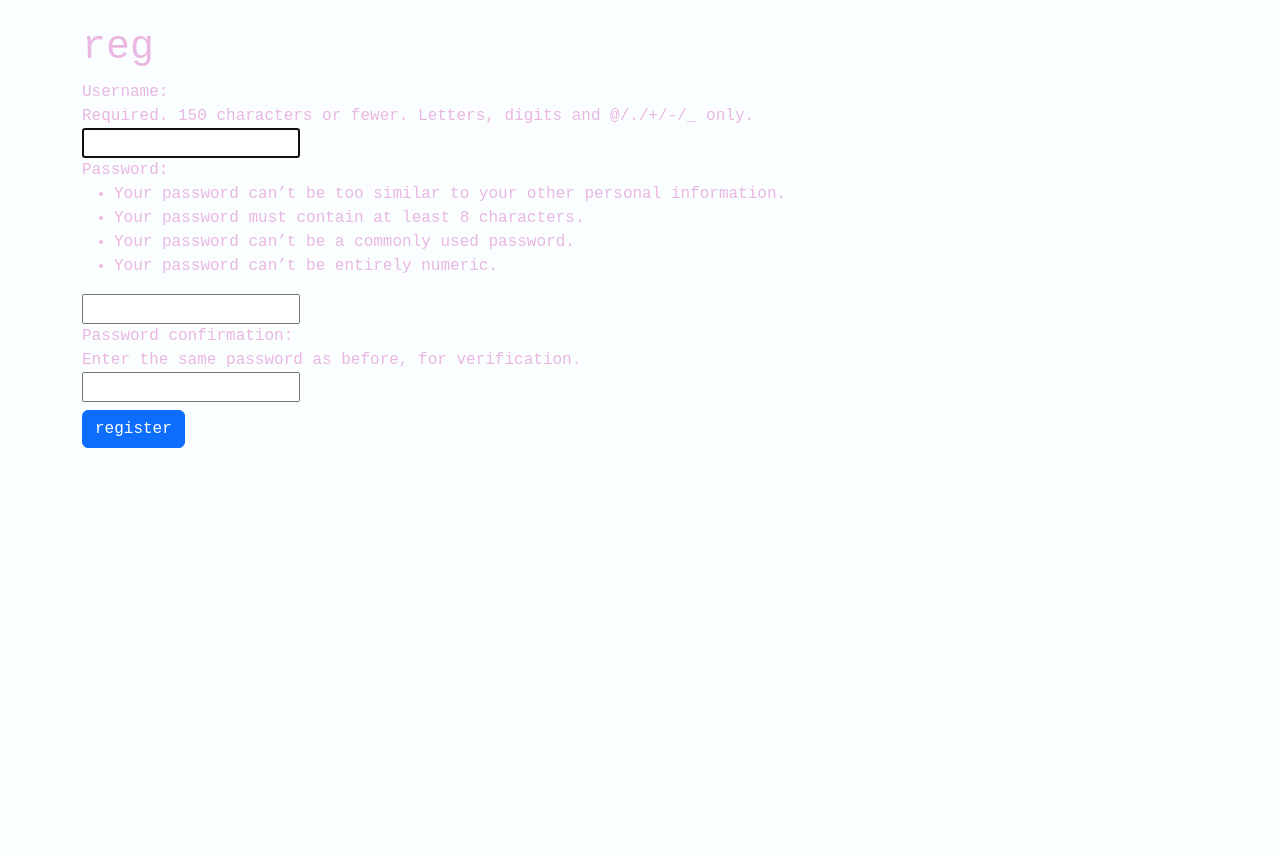
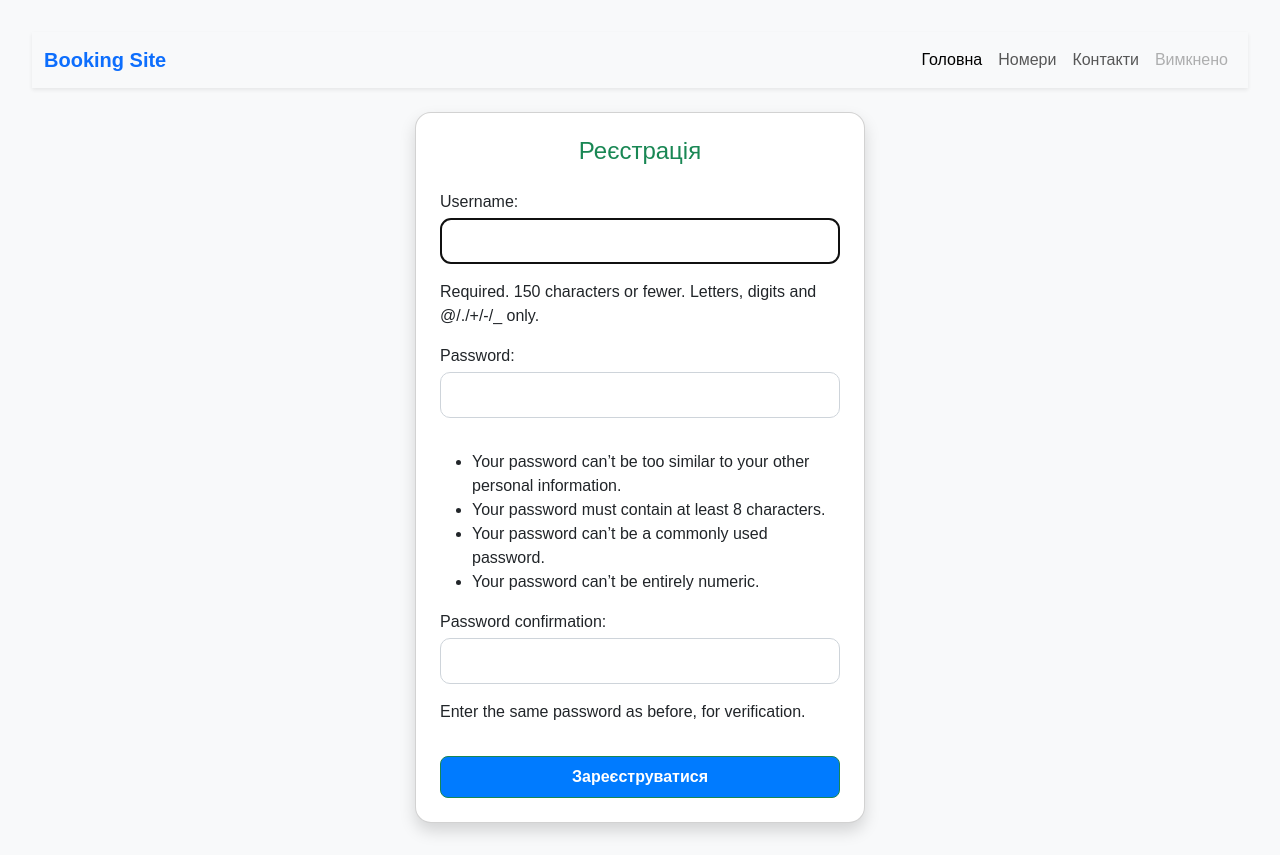
Before and after one commit to T0-x-1c/booking_hotels, a Django app: page /register/ in a window 1280 px wide. Before the commit the page ends 448 px from the top, so only its background shows below. Run offline with Django 5.2, Linux system fonts and the light colour scheme.

Commit message:
css and style reg and log pages

```diff
--- a/static/css/style.css
+++ b/static/css/style.css
@@ -8,3 +8,133 @@ body{
     flex-wrap: wrap;
     gap: 20px;
 }
+
+body {
+    font-family: 'Poppins', sans-serif;
+    background-color: #f8f9fa;
+    margin: 0;
+    padding: 2rem;
+    color: #212529;
+}
+
+h1 {
+    font-size: 2.5rem;
+    color: #b388eb;
+    font-weight: 600;
+    text-align: center;
+}
+
+h2 {
+    font-size: 1.5rem;
+    color: #6c757d;
+    text-align: center;
+    margin-bottom: 2rem;
+}
+
+.room-list {
+    display: grid;
+    grid-template-columns: repeat(auto-fit, minmax(300px, 1fr));
+    gap: 2rem;
+    padding: 0 2rem;
+}
+
+.card {
+    background-color: #ffffff;
+    border-radius: 16px;
+    box-shadow: 0 10px 25px rgba(0, 0, 0, 0.1);
+    overflow: hidden;
+    transition: transform 0.3s ease;
+}
+
+.card:hover {
+    transform: translateY(-5px);
+}
+
+.card img {
+    width: 100%;
+    height: 200px;
+    object-fit: cover;
+}
+
+.card-body {
+    padding: 1rem;
+}
+
+.card-body h3 {
+    margin-top: 0;
+    font-size: 1.25rem;
+    color: #343a40;
+}
+
+.price {
+    font-size: 1.1rem;
+    margin: 0.5rem 0;
+    color: #17a2b8;
+}
+
+.badge {
+    display: inline-block;
+    background-color: #ffeeba;
+    color: #856404;
+    padding: 0.25rem 0.75rem;
+    border-radius: 8px;
+    font-weight: 500;
+}
+
+.btn {
+    display: inline-block;
+    margin-top: 1rem;
+    padding: 0.5rem 1rem;
+    background-color: #007bff;
+    color: white;
+    border-radius: 8px;
+    text-decoration: none;
+    font-weight: bold;
+    transition: background 0.3s ease;
+}
+
+.btn:hover {
+    background-color: #0056b3;
+}
+
+.badge {
+    display: inline-block;
+    padding: 0.35rem 0.75rem;
+    border-radius: 12px;
+    font-weight: 600;
+    text-transform: uppercase;
+    font-size: 0.85rem;
+    margin: 0.5rem 0;
+}
+
+/* Люкс — жовтий */
+.badge.luks {
+    background-color: #ffe066;
+    color: #856404;
+}
+
+/* Стандарт — зелений */
+.badge.standard {
+    background-color: #d4edda;
+    color: #155724;
+}
+
+/* Економ — синій */
+.badge.economy {
+    background-color: #cce5ff;
+    color: #004085;
+}
+
+form input, form select {
+    border-radius: 10px;
+    padding: 10px;
+    border: 1px solid #ced4da;
+    width: 100%;
+    margin-bottom: 1rem;
+}
+
+form label {
+    font-weight: 500;
+    margin-bottom: 0.25rem;
+    display: block;
+}
--- a/templates/base.html
+++ b/templates/base.html
@@ -1,18 +1,55 @@
 <!DOCTYPE html>
 <html lang="uk">
+
 <head>
     <meta charset="UTF-8">
-    <title>{% block title %} Сайт {% endblock %}</title>
-    <link href="https://cdn.jsdelivr.net/npm/bootstrap@5.3.6/dist/css/bootstrap.min.css" rel="stylesheet" integrity="sha384-4Q6Gf2aSP4eDXB8Miphtr37CMZZQ5oXLH2yaXMJ2w8e2ZtHTl7GptT4jmndRuHDT" crossorigin="anonymous">
+    <title>{% block title %} Booking Rooms {% endblock %}</title>
+    <link href="https://cdn.jsdelivr.net/npm/bootstrap@5.3.6/dist/css/bootstrap.min.css" rel="stylesheet"
+        integrity="sha384-4Q6Gf2aSP4eDXB8Miphtr37CMZZQ5oXLH2yaXMJ2w8e2ZtHTl7GptT4jmndRuHDT" crossorigin="anonymous">
     {% load static %}
-		<link rel="stylesheet" href="{% static 'css/style.css' %}">
+    <link rel="stylesheet" href="{% static 'css/style.css' %}">
 </head>
+
 <body>
-<div class="container mt-4">
-    {% block content %}
 
-    {% endblock %}
-</div>
-<script src="https://cdn.jsdelivr.net/npm/bootstrap@5.3.6/dist/js/bootstrap.bundle.min.js" integrity="sha384-j1CDi7MgGQ12Z7Qab0qlWQ/Qqz24Gc6BM0thvEMVjHnfYGF0rmFCozFSxQBxwHKO" crossorigin="anonymous"></script>
+    <!-- 🔵 НАВІГАЦІЙНА ПАНЕЛЬ -->
+    <nav class="navbar navbar-expand-lg navbar-light bg-light shadow-sm">
+        <div class="container-fluid">
+            <a class="navbar-brand fw-bold text-primary" href="#">Booking Site</a>
+            <button class="navbar-toggler" type="button" data-bs-toggle="collapse" data-bs-target="#navbarNav"
+                aria-controls="navbarNav" aria-expanded="false" aria-label="Toggle navigation">
+                <span class="navbar-toggler-icon"></span>
+            </button>
+
+            <div class="collapse navbar-collapse justify-content-end" id="navbarNav">
+                <ul class="navbar-nav">
+                    <li class="nav-item">
+                        <a class="nav-link active" aria-current="page" href="#">Головна</a>
+                    </li>
+                    <li class="nav-item">
+                        <a class="nav-link" href="#">Номери</a>
+                    </li>
+                    <li class="nav-item">
+                        <a class="nav-link" href="#">Контакти</a>
+                    </li>
+                    <li class="nav-item">
+                        <a class="nav-link disabled" aria-disabled="true">Вимкнено</a>
+                    </li>
+                </ul>
+            </div>
+        </div>
+    </nav>
+
+    <!-- 🔻 ОСНОВНИЙ ВМІСТ -->
+    <div class="container mt-4">
+        {% block content %}
+        {% endblock %}
+    </div>
+
+    <!-- Bootstrap JS -->
+    <script src="https://cdn.jsdelivr.net/npm/bootstrap@5.3.6/dist/js/bootstrap.bundle.min.js"
+        integrity="sha384-j1CDi7MgGQ12Z7Qab0qlWQ/Qqz24Gc6BM0thvEMVjHnfYGF0rmFCozFSxQBxwHKO"
+        crossorigin="anonymous"></script>
 </body>
+
 </html>
--- a/templates/register.html
+++ b/templates/register.html
@@ -1,11 +1,16 @@
 {% extends 'base.html' %}
 
 {% block content %}
-    <h1>reg</h1>
-    <form action="" method="post">
-        {% csrf_token %}
-        {{form.as_div}}
-        <h2></h2>
-        <button type="submit" class="btn btn-primary">register</button>
-    </form>
+<div class="d-flex justify-content-center align-items-center" style="min-height: 85vh;">
+    <div class="card shadow p-4" style="width: 100%; max-width: 450px;">
+        <h2 class="text-center mb-4 text-success">Реєстрація</h2>
+        <form method="post">
+            {% csrf_token %}
+            {{ form.as_p }}
+            <div class="d-grid">
+                <button type="submit" class="btn btn-success">Зареєструватися</button>
+            </div>
+        </form>
+    </div>
+</div>
 {% endblock %}
```
Also changed, not shown: templates/login.html (+12 -8 lines), templates/room_list.html (+10 -2 lines), media/rooms_image/24trending-shophotels1-videoSixteenByNineJumbo1600_9cJ3XL7.jpg (added), media/rooms_image/24trending-shophotels1-videoSixteenByNineJumbo1600_l3yVYPR.jpg (added).
